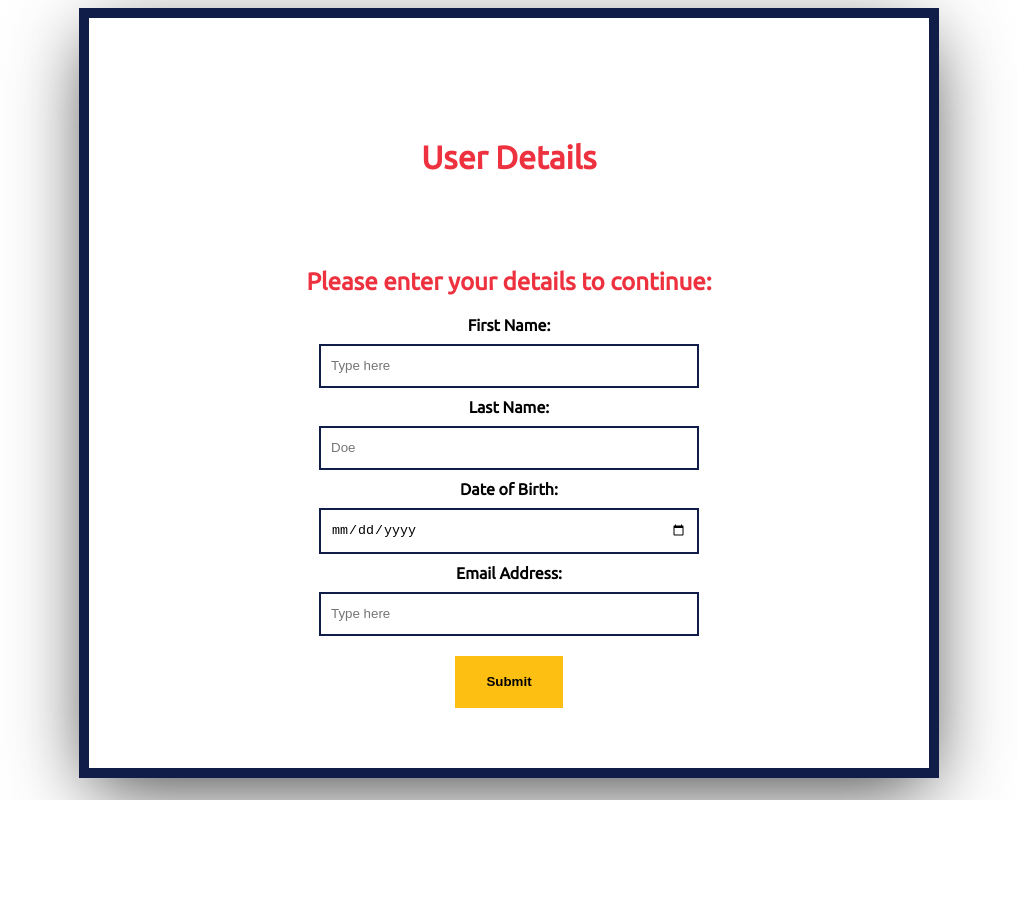
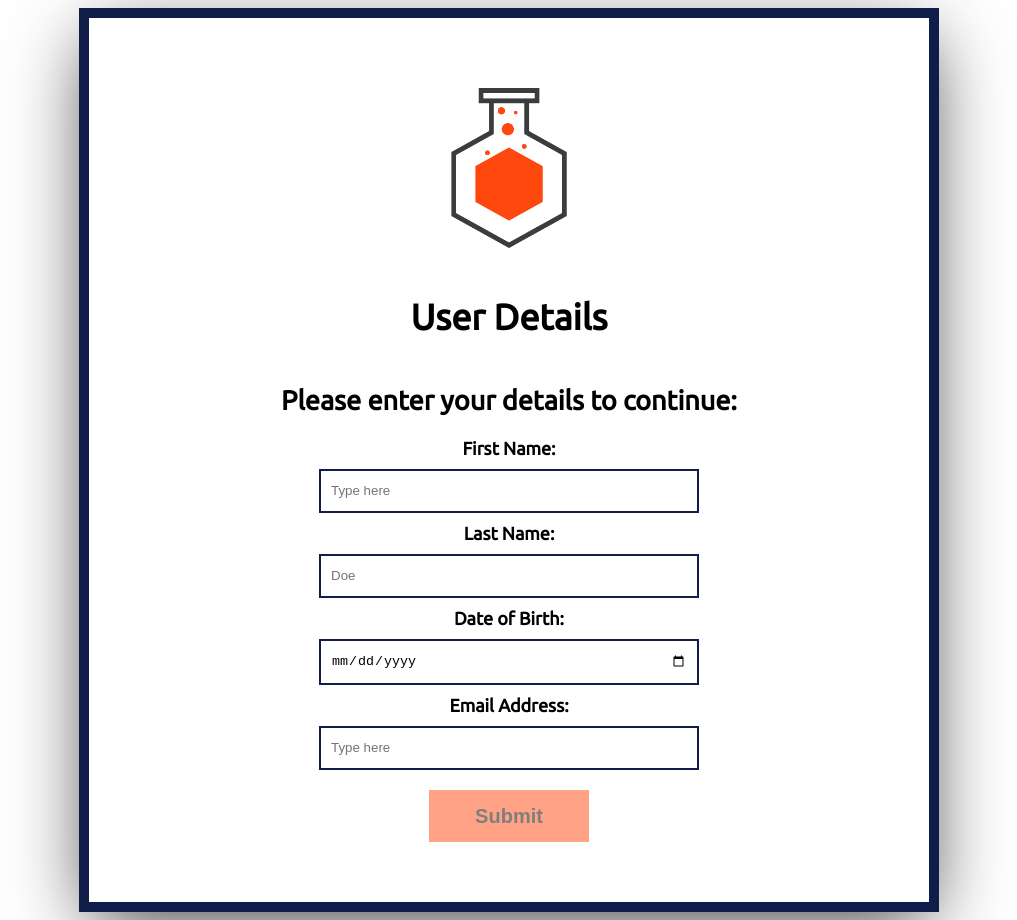
Before and after one commit to sturnergeddon/SIMON_TEST, a React app: page / in a window 1280 px wide. Shown: the whole page, without its empty margins (131-1148 px from the left). Before the commit the page ends 800 px from the top, so only its background shows below. Built offline with nearby package versions, Linux system fonts and the light colour scheme.

Commit message:
new commit

```diff
--- a/src/index.js
+++ b/src/index.js
@@ -2,6 +2,7 @@ import React from "react";
 import ReactDOM from "react-dom";
 //import { createStore } from "redux";
 import "./styles.css";
+import logo from "./assets/logo.png";
 ////import dataReducer from "./reducers/data";
 //import { Provider } from "react-redux";
 
@@ -120,6 +121,9 @@ class NewForm extends React.Component {
     return (
       <div className="App">
         <div className="container">
+          <div className="header">
+            <img src={logo} className="App-logo" alt="logo" />
+          </div>
           <h1>User Details</h1>
           <h2>Please enter your details to continue:</h2>
 
--- a/src/styles.css
+++ b/src/styles.css
@@ -3,6 +3,15 @@
 .App {
   font-family: "Ubuntu", sans-serif;
   text-align: center;
+}
+
+.App-logo {
+  width: 20vh;
+}
+
+.header {
+  width: 100%;
+  margin: 20px 0 20px 0;
 }
 
 .container {
@@ -12,8 +21,8 @@
   flex-direction: column;
   align-items: center;
   justify-content: center;
-  /*font-size: calc(10px + 2vmin);*/
-  color: #ee313e;
+  font-size: calc(10px + 1vmin);
+  color: #000;
   border: 10px solid #101d49;
   border-radius: 0px;
   max-width: 740px;
@@ -42,7 +51,7 @@ form {
   margin: 0px;
 }
 h1 {
-  padding: 50px 0px;
+  padding: 0px 0px;
 }
 
 .formfields {
@@ -51,12 +60,13 @@ h1 {
 }
 
 .button {
-  background-color: #febf13 !important;
+  background-color: #ff480d !important;
   color: #000;
-  border: 2px solid #febf13;
+  border: 2px solid #ff480d;
   padding: 0 2.2em;
   line-height: 48px;
   font-weight: 700;
+  font-size: 20px;
   border-radius: 0;
 }
 .button:hover {
@@ -64,3 +74,8 @@ h1 {
   color: #000;
   transition: background 0.3s cubic-bezier(0.8, 0.37, 0.21, 0.8);
 }
+.button:disabled,
+button[disabled] {
+  opacity: 0.5;
+  background: #ff480d !important;
+}
```
Also changed, not shown: src/assets/logo.png (added).
